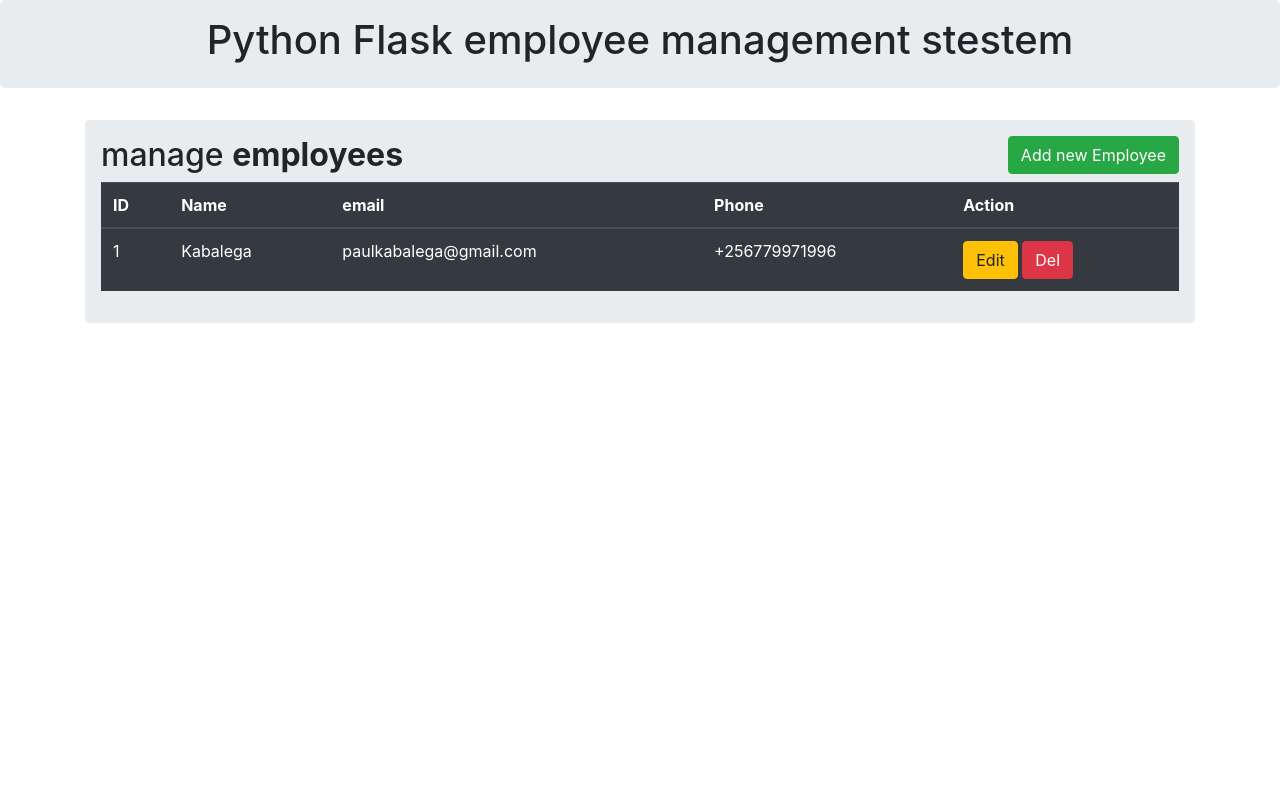
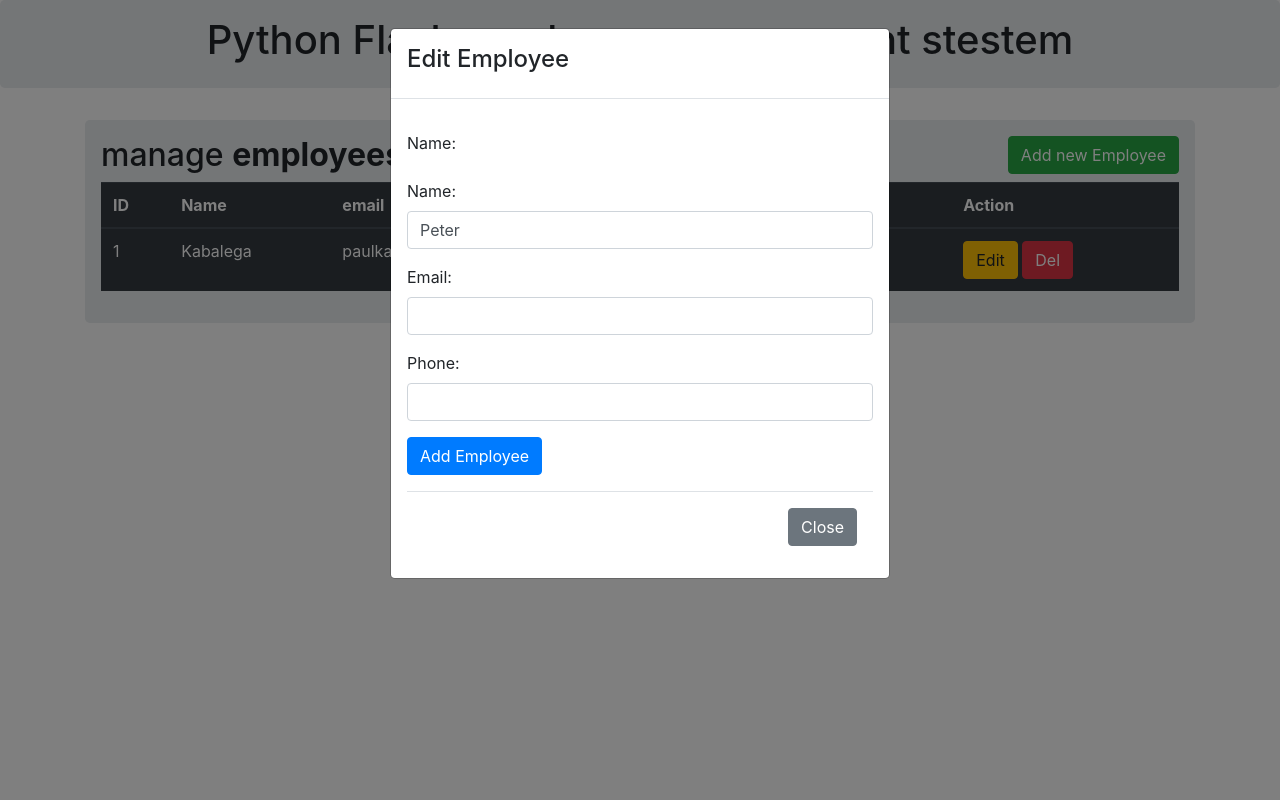
Before and after one commit to bradiepoa/empmanagemntsys, a Flask app: page / in a window 1280 px wide, after a click on "Edit". Run offline with Flask 3, Linux system fonts and the light colour scheme; some libraries are stand-ins or nearby versions.

Commit message:
added edit model template

```diff
--- a/templates/index.html
+++ b/templates/index.html
@@ -37,8 +37,54 @@
                             </td>
                         </tr>
                     </tbody>
+                <!-- edit model goes in the tabl -->
+                <div id="modaledit" class="modal fade" role="dialog">
+                    <div class="modal-dialog">
+                        <div class="modal-content">
+                            <div class="modal-header">
+                                <div class="modal-title">
+                                    <h4>Edit Employee</h4>
+                                </div>
+                            </div>
+                            <div class="modal-body">
+                                <form action="" method="POST">
+
+                                    <div class="form-group">
+                                        <label>Name:</label>
+                                        <input type="hidden" class="form-control" name="id" value="id">
+                                    </div>
+
+                                    <div class="form-group">
+                                        <label>Name:</label>
+                                        <input type="text" class="form-control" name="name" required="1" value="Peter">
+                                    </div>
+
+                                    <div class="form-group">
+                                        <label>Email:</label>
+                                        <input type="email" class="form-control" name="email" required="1">
+                                    </div>
+
+                                    <div class="form-group">
+                                        <label>Phone:</label>
+                                        <input type="number" class="form-control" name="phone" required="1">
+                                    </div>
+
+                                    <div class="form-group">
+                                        <button class="btn btn-primary" type="submit">Add Employee</button>
+                                    </div>
+
+                                    <div class="modal-footer">
+                                        <button type="button" class="btn btn-secondary" data-dismiss="modal">Close</button>
+                                    </div>
+                                </form>
+                            </div>
+                        </div>
+                    </div>
+                </div>
+                <!-- end of edit -->
                 </table>
             </div>
+            <!-- addig to the model -->
 
             <div id="mymodal" class="modal fade" role="dialog">
                 <div class="modal-dialog">
@@ -77,6 +123,7 @@
                     </div>
                 </div>
             </div>
+            <!-- enf of adding to the model -->
         </div>
     </div>
 </div>
```
